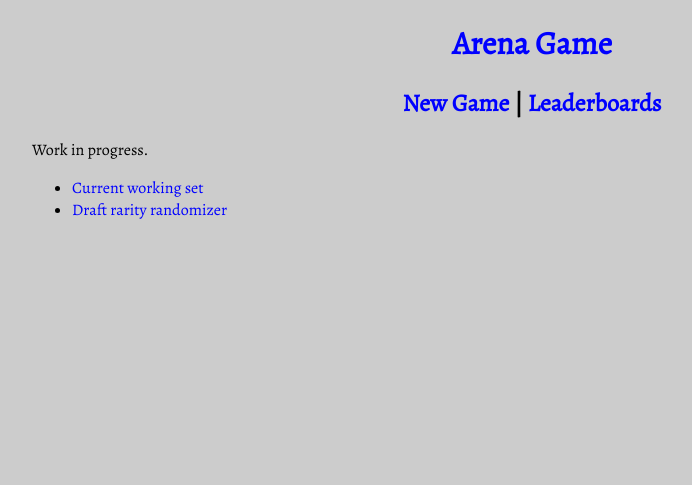
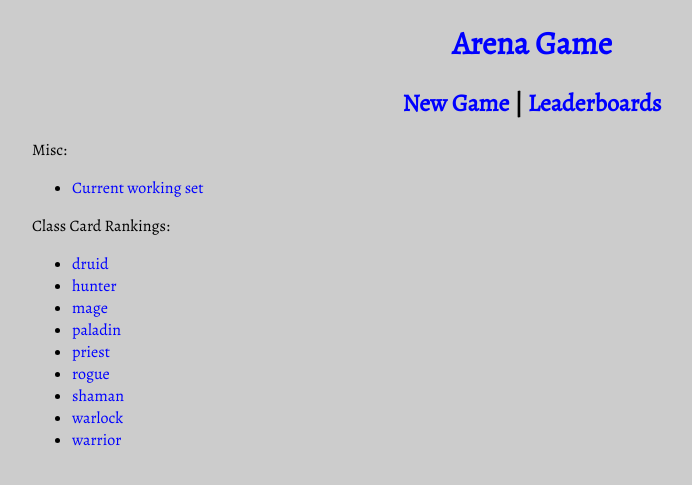
Before and after one commit to BinaryDragonStudios/ArenaGame, a Flask app: page / in a window 1280 px wide. Shown: the top 485 px of the page, without its empty margins (108-800 px from the left). Run offline with Flask 2, Linux system fonts and the light colour scheme.

Commit message:
added some more links

```diff
--- a/templates/index.html
+++ b/templates/index.html
@@ -1,7 +1,19 @@
 {% extends "base.html" %}
 {% block content %}
-Work in progress.
+Misc:
 <ul>
 <li><a href="/set">Current working set</a></li>
-<li><a href="/draft">Draft rarity randomizer</a></li>
+</ul>
+Class Card Rankings:
+<ul>
+<li><a href="/classrank/druid">druid</a></li>
+<li><a href="/classrank/hunter">hunter</a></li>
+<li><a href="/classrank/mage">mage</a></li>
+<li><a href="/classrank/paladin">paladin</a></li>
+<li><a href="/classrank/priest">priest</a></li>
+<li><a href="/classrank/rogue">rogue</a></li>
+<li><a href="/classrank/shaman">shaman</a></li>
+<li><a href="/classrank/warlock">warlock</a></li>
+<li><a href="/classrank/warrior">warrior</a></li>
+</ul>
 {% endblock %}
```
